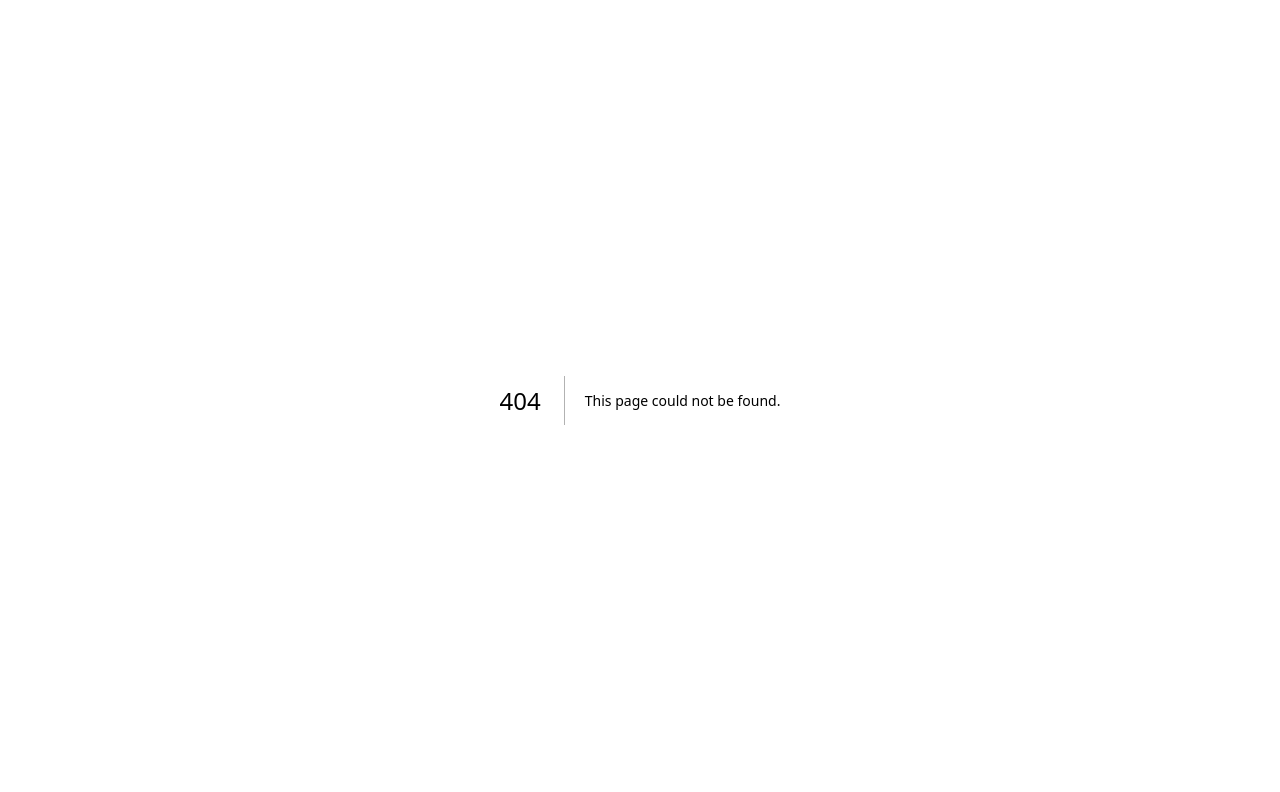
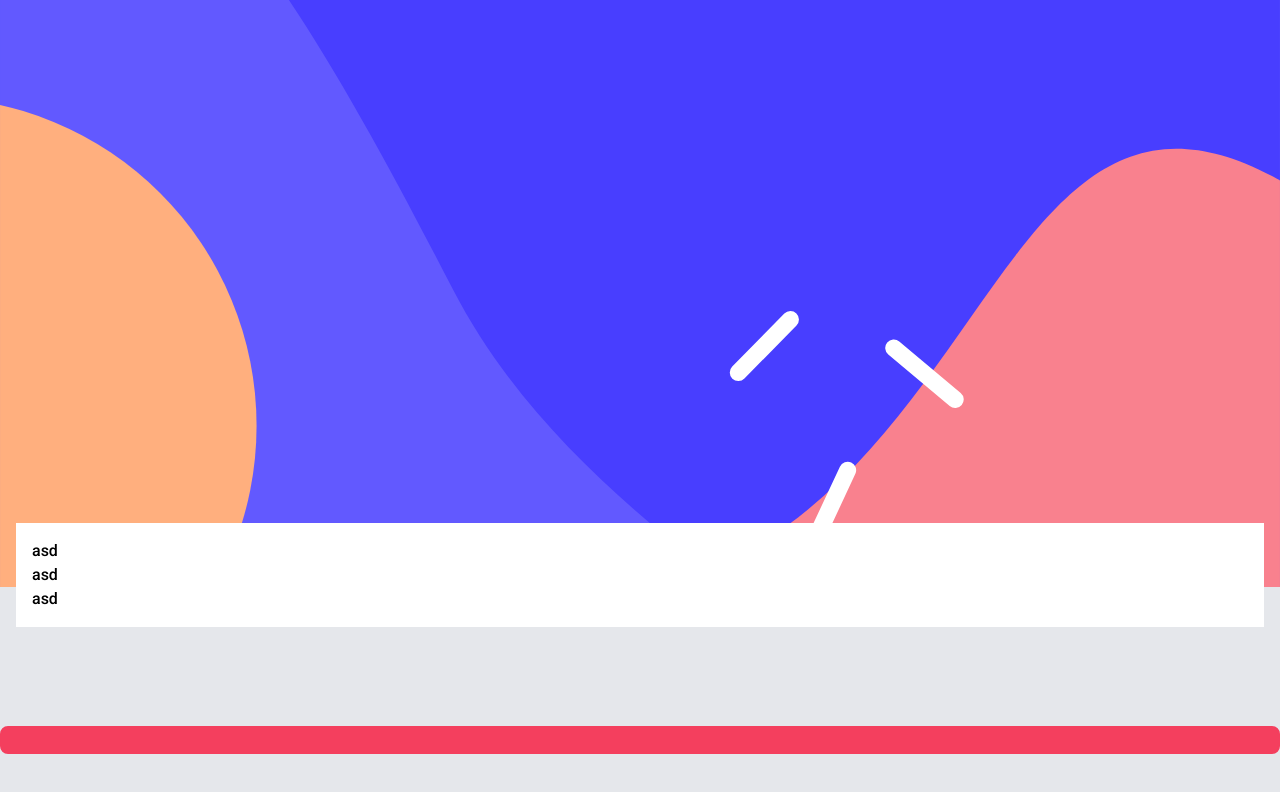
Before and after one commit to arshamghobadi/practice-frontend, a Next.js app: page /practice2 in a window 1280 px wide. Before the commit this address had no page. Shown: the top 792 px of the page. Built offline with nearby package versions, Linux system fonts and the light colour scheme.

Commit message:
start of practice 2

```diff
--- /dev/null
+++ b/app/practice2/components/Button.tsx
@@ -0,0 +1,39 @@
+'use client';
+
+interface ButtonProps {
+  label: string;
+  onClick: (e: React.MouseEvent<HTMLButtonElement>) => void;
+  disable?: boolean;
+  outline?: boolean;
+  small?: boolean;
+}
+
+const Button: React.FC<ButtonProps> = ({
+  label,
+  onClick,
+  disable,
+  outline,
+  small,
+}) => {
+  return (
+    <button
+      onClick={onClick}
+      disabled={disable}
+      className={`
+   relative disabled:opacity-70 disabled:cursor-not-allowed rounded-lg select-none
+   hover:opacity-80 transition w-full
+   ${outline ? 'bg-white' : 'bg-rose-500'}
+   ${outline ? 'border-black' : 'border-rose-500'}
+   ${outline ? 'text-black' : 'text-white'}
+   ${small ? 'py-1' : 'py-3'}
+   ${small ? 'text-sm' : 'text-md'}
+   ${small ? 'font-light' : 'font-semibold'}
+   ${small ? 'border-[1px]' : 'border-2'}
+`}
+    >
+      {label}
+    </button>
+  );
+};
+
+export default Button;
--- /dev/null
+++ b/app/practice2/components/Header.tsx
@@ -0,0 +1,17 @@
+import React from 'react';
+
+interface HeaderProps {
+  h2: string;
+  label: string;
+}
+
+const Header: React.FC<HeaderProps> = ({ h2, label }) => {
+  return (
+    <div className=" space-y-3">
+      <h2 className=" font-bold text-2xl text-blue-900">{h2}</h2>
+      <label className=" text-gray-400">{label}</label>
+    </div>
+  );
+};
+
+export default Header;
--- /dev/null
+++ b/app/practice2/components/Modal.tsx
@@ -0,0 +1,54 @@
+'use clinet';
+import React, { useCallback } from 'react';
+
+import Button from './Button';
+
+interface ModalProps {
+  onSubmit: () => void;
+  title?: string;
+  body?: React.ReactElement;
+  footer?: React.ReactElement;
+  actionLabel: string;
+  disabled?: boolean;
+  secondartAction?: () => void;
+  secondartActionLabel?: string;
+}
+
+const Modal: React.FC<ModalProps> = ({
+  onSubmit,
+  title,
+  disabled,
+  body,
+  footer,
+  actionLabel,
+  secondartAction,
+  secondartActionLabel,
+}) => {
+  const handleSubmit = useCallback(() => {
+    if (disabled) {
+      return;
+    }
+    onSubmit();
+  }, [disabled, onSubmit]);
+  const handleSecondaryAction = useCallback(() => {
+    if (disabled || !secondartAction) {
+      return;
+    }
+    secondartAction();
+  }, [disabled, secondartAction]);
+  return (
+    <>
+      <div className=" relative  bg-white m-4 -top-20 p-4">
+        <div>
+          asd
+          {title}
+        </div>
+        <div>{body}asd</div>
+        <div>{footer}asd</div>
+      </div>
+      <Button label={actionLabel} disable={disabled} onClick={handleSubmit} />
+    </>
+  );
+};
+
+export default Modal;
--- /dev/null
+++ b/app/practice2/layout.tsx
@@ -0,0 +1,22 @@
+'use client';
+import { Roboto } from 'next/font/google';
+import Modal from './components/Modal';
+
+const inter = Roboto({ subsets: ['latin'], weight: '500' });
+
+export const metadata = {
+  title: 'Create Next App',
+  description: 'Generated by create next app',
+};
+
+export default function Practice2Layout({
+  children,
+}: {
+  children: React.ReactNode;
+}) {
+  return (
+    <html lang="en">
+      <body className={inter.className}>{children}</body>
+    </html>
+  );
+}
--- /dev/null
+++ b/app/practice2/page.tsx
@@ -0,0 +1,23 @@
+'use client';
+import Image from 'next/image';
+import React from 'react';
+import Modal from './components/Modal';
+
+type Props = {};
+
+export default function Parctice2({}: Props) {
+  return (
+    <div className=" h-screen bg-gray-200">
+      <div>
+        <Image
+          className="w-full"
+          src="/images/practice-2/bg-sidebar-mobile.svg"
+          alt="mobile pic"
+          width={500}
+          height={100}
+        />
+        <Modal />
+      </div>
+    </div>
+  );
+}
```
Also changed, not shown: public/images/practice-2/bg-sidebar-mobile.svg (added).
